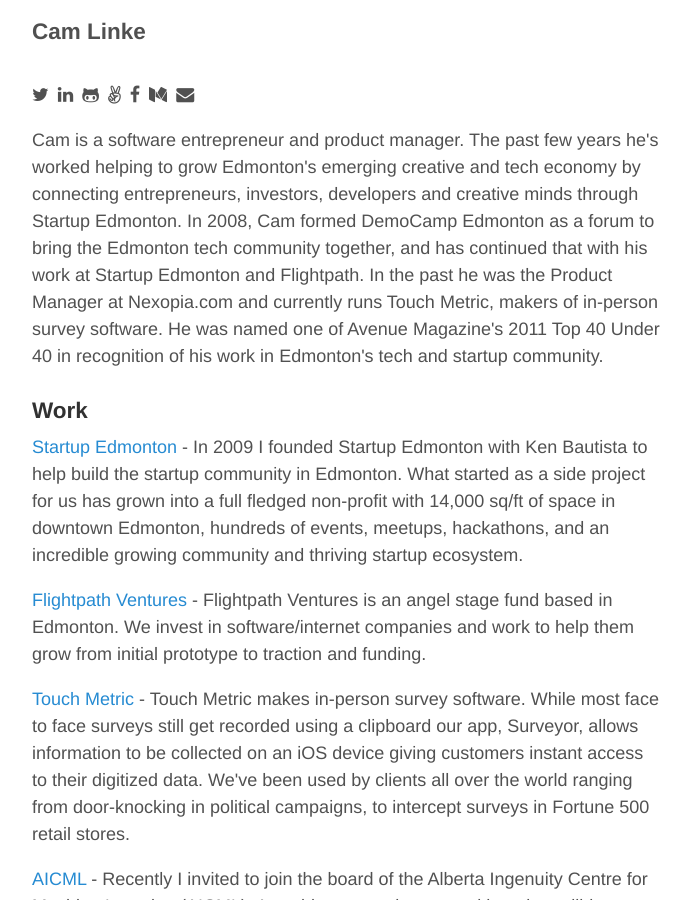
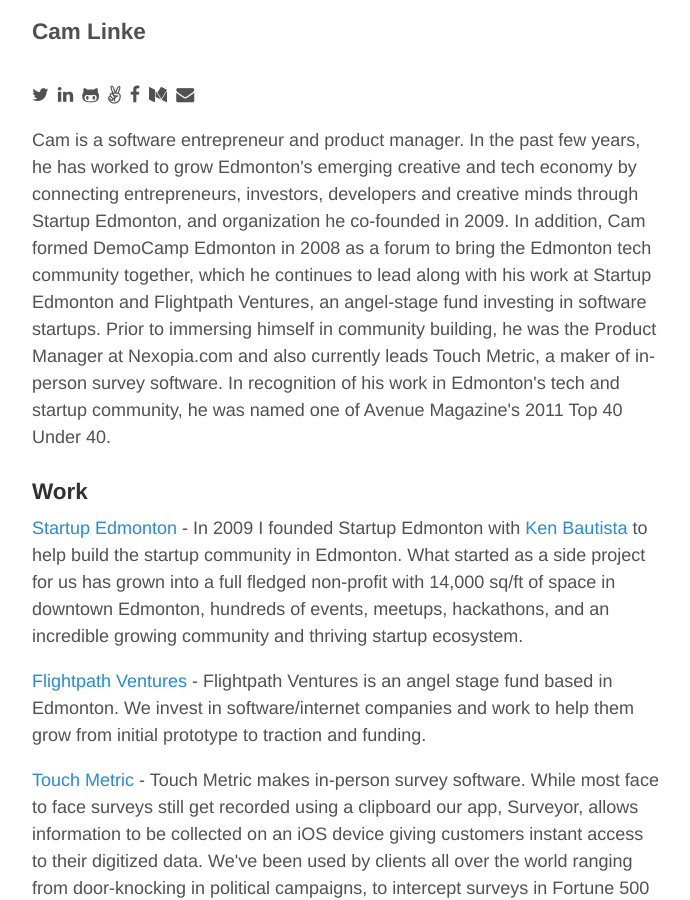
Before and after one commit to camlinke/camlinke.github.io, a Jekyll site: the page built from index.html, in a window 1280 px wide and 900 px high. Shown: the whole window, without its empty margins (293-983 px from the left). Built offline with Jekyll 4.4.1, drawn with Linux system fonts in a browser that asks for light colours; nearby versions of some CDN libraries; the list of posts is cut into pages by our own code.

Commit message:
updated homepate

```diff
--- a/index.html
+++ b/index.html
@@ -12,11 +12,11 @@
     <li><a href="mailto:cam.linke@gmail.com"><i class="fa fa-envelope"></i></a></li>
 </ul>
 <p>
-  Cam is a software entrepreneur and product manager. The past few years he's worked helping to grow Edmonton's emerging creative and tech economy by connecting entrepreneurs, investors, developers and creative minds through Startup Edmonton. In 2008, Cam formed DemoCamp Edmonton as a forum to bring the Edmonton tech community together, and has continued that with his work at Startup Edmonton and Flightpath. In the past he was the Product Manager at Nexopia.com and currently runs Touch Metric, makers of in-person survey software. He was named one of Avenue Magazine's 2011 Top 40 Under 40 in recognition of his work in Edmonton's tech and startup community.
+  Cam is a software entrepreneur and product manager. In the past few years, he has worked to grow Edmonton's emerging creative and tech economy by connecting entrepreneurs, investors, developers and creative minds through Startup Edmonton, and organization he co-founded in 2009. In addition, Cam formed DemoCamp Edmonton in 2008 as a forum to bring the Edmonton tech community together, which he continues to lead along with his work at Startup Edmonton and Flightpath Ventures, an angel-stage fund investing in software startups. Prior to immersing himself in community building, he was the Product Manager at Nexopia.com and also currently leads Touch Metric, a maker of in-person survey software. In recognition of his work in Edmonton's tech and startup community, he was named one of Avenue Magazine's 2011 Top 40 Under 40.
 </p>
 
 <h3>Work</h3>
-<p><a href="http://startupedmonton.com">Startup Edmonton</a> - In 2009 I founded Startup Edmonton with Ken Bautista to help build the startup community in Edmonton. What started as a side project for us has grown into a full fledged non-profit with 14,000 sq/ft of space in downtown Edmonton, hundreds of events, meetups, hackathons, and an incredible growing community and thriving startup ecosystem.</p>
+<p><a href="http://startupedmonton.com">Startup Edmonton</a> - In 2009 I founded Startup Edmonton with <a href="https://www.linkedin.com/in/kenbautista">Ken Bautista</a> to help build the startup community in Edmonton. What started as a side project for us has grown into a full fledged non-profit with 14,000 sq/ft of space in downtown Edmonton, hundreds of events, meetups, hackathons, and an incredible growing community and thriving startup ecosystem.</p>
 <p><a href="http://flightpathventures.com">Flightpath Ventures</a> - Flightpath Ventures is an angel stage fund based in Edmonton. We invest in software/internet companies and work to help them grow from initial prototype to traction and funding.</p>
 <p><a href="http://touchmetric.com">Touch Metric</a> - Touch Metric makes in-person survey software. While most face to face surveys still get recorded using a clipboard our app, Surveyor, allows information to be collected on an iOS device giving customers instant access to their digitized data. We've been used by clients all over the world ranging from door-knocking in political campaigns, to intercept surveys in Fortune 500 retail stores.</p>
 <p><a href="http://aicml.ca">AICML</a> - Recently I invited to join the board of the Alberta Ingenuity Centre for Machine Learning (AICML). A world renowned centre, with an incredible team of researches and students, I'm excited to join the board and help out however I can.</p>
```
